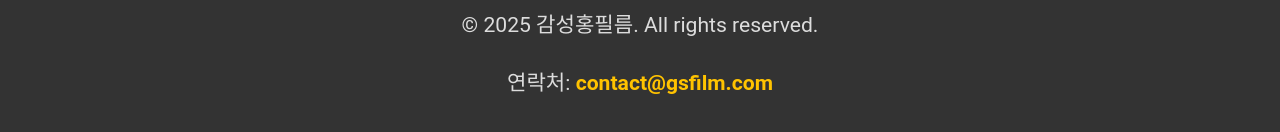
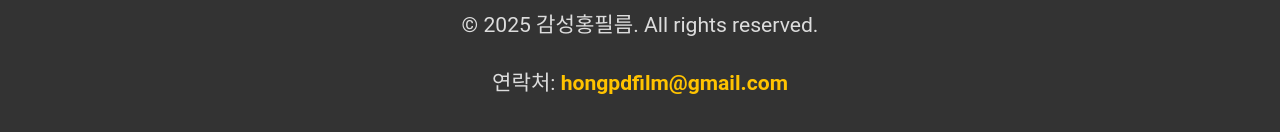
Before and after one commit to E-HongPD/E-HongPD.github.io, a plain HTML site: page index.html in a window 1280 px wide. Shown: the part 1262-1394 px from the top of the page. Drawn offline with Linux system fonts and the light colour scheme.

Commit message:
Update index.html

```diff
--- a/index.html
+++ b/index.html
@@ -126,7 +126,7 @@
 
 <footer>
     <p>&copy; 2025 감성홍필름. All rights reserved.</p>
-    <p>연락처: <a href="mailto:hongpdfilm@gmail.com">contact@gsfilm.com</a></p>
+    <p>연락처: <a href="mailto:hongpdfilm@gmail.com">hongpdfilm@gmail.com</a></p>
 </footer>
 
 </body>
```
